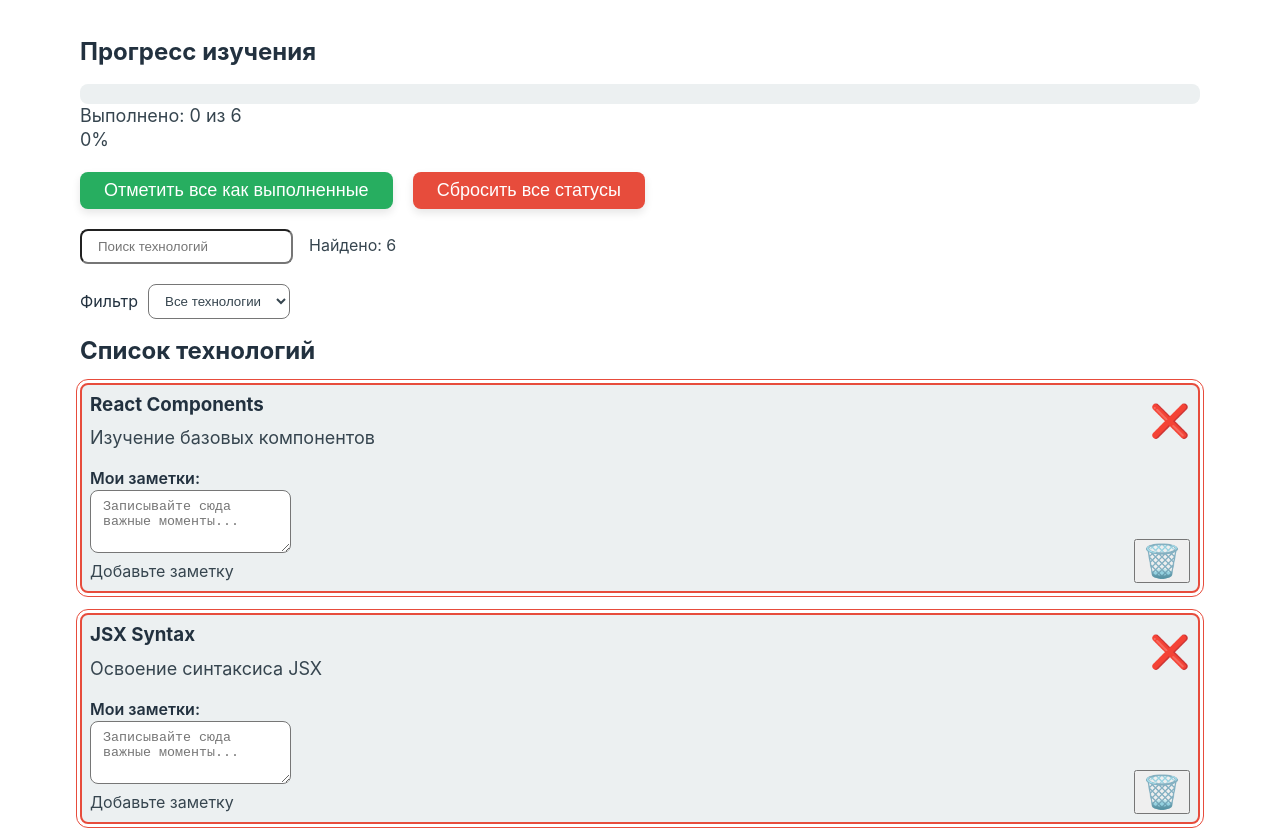
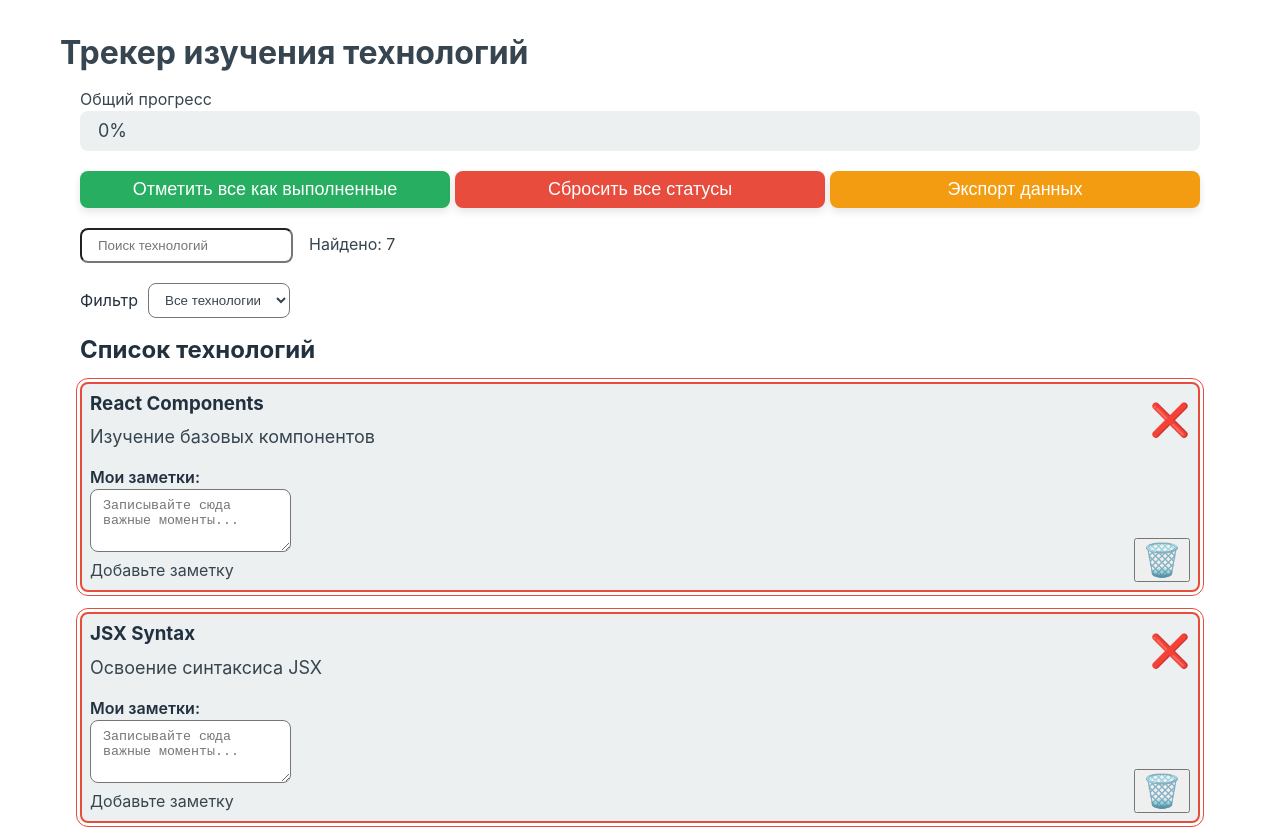
Before and after one commit to YanchikSivova/technology-tracker, a React (Vite) app: page / in a window 1280 px wide. Shown: the top 830 px of the page. Built offline with nearby package versions, Linux system fonts and the light colour scheme.

Commit message:
feat: add export modal for quick actions

```diff
--- a/package.json
+++ b/package.json
@@ -5,6 +5,7 @@
   "type": "module",
   "scripts": {
     "dev": "vite",
+    "start": "vite",
     "build": "vite build",
     "lint": "eslint .",
     "preview": "vite preview"
--- a/src/App.jsx
+++ b/src/App.jsx
@@ -1,109 +1,29 @@
 import './App.css';
-import { useState, useEffect } from 'react';
+import { useState } from 'react';
+import useTechnologies from './hooks/useTechnologies';
 import TechnologyCard from './components/TechnologyCard';
 import ProgressHeader from './components/ProgressHeader';
 import QuickActions from './components/QuickActions';
 import FilterDropdown from './components/FilterDropdown';
 function App() {
-  const [technologies, setTechnologies] = useState([]);
+
+  const{
+    technologies,
+    handleStatusChange,
+    updateTechnologyNotes,
+    handleDeleteTechnology,
+    handleResetAll,
+    handleCompleteAll,
+    progress
+  } = useTechnologies();
+
   const [filter, setFilter] = useState('all');
   const [searchQuery, setSearchQuery] = useState('');
-  useEffect(() => {
-    const saved = localStorage.getItem('techTrackerData');
-    if (saved) {
-      setTechnologies(JSON.parse(saved));
-      console.log('Данные загружены из localStorage');
-    } else {
-      setTechnologies([
-        {
-          id: 1,
-          title: 'React Components',
-          description: 'Изучение базовых компонентов',
-          status: 'not-started',
-          notes: ''
-        },
-        {
-          id: 2,
-          title: 'JSX Syntax',
-          description: 'Освоение синтаксиса JSX',
-          status: 'not-started',
-          notes: ''
-        },
-        {
-          id: 3,
-          title: 'State Management',
-          description: 'Работа с состоянием компонентов',
-          status: 'not-started',
-          notes: ''
-        },
-        {
-          id: 4,
-          title: 'React Hooks',
-          description: 'Изучение основных хуков React',
-          status: 'not-started',
-          notes: ''
-        },
-        {
-          id: 5,
-          title: 'React Router',
-          description: 'Навигация в React приложениях',
-          status: 'not-started',
-          notes: ''
-        },
-        {
-          id: 6,
-          title: 'Context API',
-          description: 'Управление состоянием приложения',
-          status: 'not-started',
-          notes: ''
-        }
-      ]);
-    }
-}, []);
-
-useEffect(() => {
-  if (technologies.length > 0){
-    localStorage.setItem('techTrackerData', JSON.stringify(technologies));
-    console.log('Данные сохранены в localStorage');
-  }
-}, [technologies]);
-
-const handleStatusChange = (id, newStatus) => {
-  setTechnologies(prevTech =>
-    prevTech.map(tech =>
-      tech.id === id ? { ...tech, status: newStatus } : tech
-    )
-  );
-};
 
   const searchedTechnologies = technologies.filter(tech =>
-  tech.title.toLowerCase().includes(searchQuery.toLowerCase())||
+    tech.title.toLowerCase().includes(searchQuery.toLowerCase()) ||
     tech.description.toLowerCase().includes(searchQuery.toLowerCase())
   );
-
-const handleDeleteTechnology = (id) => {
-  setTechnologies(prevTech => prevTech.filter(tech => tech.id !== id));
-};
-
-const handleResetAll = () => {
-  setTechnologies(prevTech =>
-    prevTech.map(tech => ({ ...tech, status: 'not-started' }))
-  );
-};
-
-const handleCompleteAll = () => {
-  setTechnologies(prevTech =>
-    prevTech.map(tech => ({ ...tech, status: 'completed' }))
-  )
-}
-
-const updateTechnologyNotes = (techId, newNotes) => {
-  setTechnologies(prevTech => prevTech.map(tech =>
-    tech.id === techId ? { ...tech, notes: newNotes } : tech
-  )
-  );
-};
-
 
   const filteredTechnologies = technologies.filter(tech => {
     switch (filter) {
@@ -124,13 +44,24 @@ const handleFilterChange = (newFilter) => {
 
   return (
     <div className="App">
-    <ProgressHeader technologies={technologies} />
-    <QuickActions onCompleteAll={handleCompleteAll} onResetAll={handleResetAll} />
+      <header className='app-header'>
+        <h1>Трекер изучения технологий</h1>
+        <ProgressHeader
+        progress={progress}
+        label="Общий прогресс"
+        animated={true}
+        />
+      </header>
+      <QuickActions
+       onCompleteAll={handleCompleteAll}
+       onResetAll={handleResetAll}
+       technologies={technologies}
+        />
       <div className='search-box'>
         <input type='text'
           placeholder='Поиск технологий'
           value={searchQuery}
-      onChange={(e)=>setSearchQuery(e.target.value)}
+          onChange={(e) => setSearchQuery(e.target.value)}
         />
         <span>Найдено: {searchedTechnologies.length}</span>
       </div>
--- /dev/null
+++ b/src/components/Modal.jsx
@@ -0,0 +1,21 @@
+function Modal({isOpen, onClose, title, children}){
+    if(!isOpen) return null;
+
+    return(
+        <div className="modal-overlay" onClick={onClose}>
+            <div className="modal-content" onClick={(e)=>e.stopPropagation()}>
+                <div className="modal-header">
+                    <h3>{title}</h3>
+                    <button className="modal-close" onClick={onClose}>
+                        ×
+                    </button>
+                </div>
+                <div className="modal-body">
+                    {children}
+                </div>
+            </div>
+        </div>
+    );
+}
+
+export default Modal;
--- a/src/components/ProgressHeader.css
+++ b/src/components/ProgressHeader.css
@@ -3,19 +3,9 @@
     margin-bottom: 0;
 }
 
-.progress-header h2{
-    color: var(--color-title);
-}
-
-.progress-header p{
-    margin: 0;
-    font-size: 18px;
-    color: var(--color-primary);
-}
-
 .progress-bar{
     width: 100%;
-    height: 20px;
+    height: 40px;
     background-color: var(--color-cards);
     border-radius: 8px;
     overflow: hidden;
@@ -25,4 +15,15 @@
     height: 100%;
     background-color: var(--color-completed);
     transition: width 0.3s ease;
+    position: relative;
 }
+
+.progress-fill span{
+    margin: 0;
+    font-size: 18px;
+    color: var(--color-primary);
+    position: absolute;
+    top: 50%;
+    transform: translateY(-50%);
+    left: 18px;
+}
--- a/src/components/ProgressHeader.jsx
+++ b/src/components/ProgressHeader.jsx
@@ -1,21 +1,17 @@
 import './ProgressHeader.css'
 
-function ProgressHeader({ technologies }) {
-    const completedCount = technologies.filter(technology => technology.status === 'completed').length;
-    const totalCount = technologies.length;
-    const progressPercentage = totalCount > 0 ? Math.round((completedCount / totalCount) * 100) : 0;
+function ProgressHeader({ progress, label, animated = true }) {
+
     return (
         <div className="progress-header">
-            <h2>Прогресс изучения</h2>
+            {label && <div className='progress-label'>{label}</div>}
             <div className="progress-bar">
-                <div className="progress-fill" style={{ width: `${progressPercentage}%` }}></div>
-            </div>
-            <div className="progress-stats">
-                <p>Выполнено: {completedCount} из {totalCount}</p>
-                <p>{progressPercentage}%</p>
+                <div className={`progress-fill ${animated? 'animated' : ''}`} style={{ width: `${progress}%` }}>
+                    <span className='progress-text'>{progress}%</span>
+                </div>
             </div>
         </div>
     );
 }
 
-export default ProgressHeader
+export default ProgressHeader;
--- a/src/components/QuickActions.css
+++ b/src/components/QuickActions.css
@@ -1,9 +1,15 @@
 .quick-actions{
-    display: flex;
-    align-self: center;
-    gap: 20px;
     margin: 20px;
     margin-bottom: 0;
+}
+
+.action-buttons{
+    /* display: flex;
+    align-self: center;
+    justify-content: space-between; */
+    display: grid;
+    grid-template-columns: repeat(3, 1fr);
+    gap: 5px;
 }
 
 .quick-actions button{
@@ -22,3 +28,7 @@
 .reset-button{
     background-color: var(--color-not-started);
 }
+
+.export-button{
+    background-color: var(--color-in-progress);
+}
--- a/src/components/QuickActions.jsx
+++ b/src/components/QuickActions.jsx
@@ -1,14 +1,70 @@
 import './QuickActions.css'
+import { useState } from 'react';
+import Modal from './Modal';
+function QuickActions({ onResetAll, onCompleteAll, technologies }) {
+    const [showExportModal, setShowExportModal] = useState(false);
+    const handleExport = () => {
+        const data = {
+            exportedAt: new Date().toISOString(),
+            version: '1.0',
+            totalTechnologies: technologies.length,
+            completedCount: technologies.filter(tech => tech.status === 'completed').length,
+            technologies: technologies
+        };
 
-function QuickActions({ onResetAll, onCompleteAll}){
+        const dataStr = JSON.stringify(data, null, 2);
+
+        const blob = new Blob([dataStr], { type: 'application/json' });
+        const url = URL.createObjectURL(blob);
+        const link = document.createElement('a');
+        link.href = url;
+        link.download = `technology-tracker-export-${new Date().toISOString().split('T')[0]}.json`;
+        document.body.appendChild(link);
+        link.click();
+        document.body.removeChild(link);
+        URL.revokeObjectURL(url);
+
+        setShowExportModal(true);
+
+    }
+
+
     return (
         <div className="quick-actions">
+            {/* <h3>Быстрые действия</h3> */}
+            <div className='action-buttons'>
                 <button className="complete-button" onClick={onCompleteAll}>
                     Отметить все как выполненные
                 </button>
                 <button className="reset-button" onClick={onResetAll}>
                     Сбросить все статусы
                 </button>
+                <button className='export-button' onClick={handleExport}>
+                    Экспорт данных
+                </button>
+            </div>
+            <Modal
+            isOpen={showExportModal}
+            onClose={()=> setShowExportModal(false)}
+            title="Экспорт данных">
+                <div className='export-modal-content'>
+                    <p>Данные успешно экспортированы!</p>
+                    <p>Файл был автоматически скачан в формате JSON.</p>
+                    <div className='export-stats'>
+                        <p><strong>Статистика экспорта: </strong></p>
+                        <ul>
+                            <li>Всего технологий: {technologies.length}</li>
+                            <li>Выполнено: {technologies.filter(tech => tech.status === 'completed').length}</li>
+                            <li>В процессе: {technologies.filter(tech => tech.status === 'in-progress').length}</li>
+                            <li>Не начато: {technologies.filter(tech => tech.status === 'not-started').length}</li>
+                        </ul>
+                    </div>
+                    <button className='modal-close-button'
+                    onClick={()=>setShowExportModal(false)}>
+                        Закрыть
+                    </button>
+                </div>
+            </Modal>
         </div>
     );
 }
--- /dev/null
+++ b/src/hooks/useLocalStorage.js
@@ -0,0 +1,24 @@
+import { useState, useEffect } from "react";
+
+function useLocalStorage(key, initialValue){
+    const [value, setValue] = useState(()=>{
+        try{
+            const item = window.localStorage.getItem(key);
+            return item? JSON.parse(item):initialValue;
+        }catch (error){
+            console.error(`Error reading localStorage key "${key}": `, error);
+            return initialValue;
+        }
+    });
+
+    useEffect(()=>{
+        try{
+            window.localStorage.setItem(key, JSON.stringify(value));
+        }catch (error){
+            console.error(`Error setting localStorage key "${key}": `, error);
+        }
+    }, [key, value]);
+    return [value, setValue];
+}
+
+export default useLocalStorage;
--- /dev/null
+++ b/src/hooks/useTechnologies.js
@@ -0,0 +1,114 @@
+import useLocalStorage from "./useLocalStorage";
+
+const initialTechnologies = [
+    {
+        id: 1,
+        title: 'React Components',
+        description: 'Изучение базовых компонентов',
+        status: 'not-started',
+        notes: '',
+        category: 'frontend'
+    },
+    {
+        id: 2,
+        title: 'JSX Syntax',
+        description: 'Освоение синтаксиса JSX',
+        status: 'not-started',
+        notes: '',
+        category: 'frontend'
+    },
+    {
+        id: 3,
+        title: 'State Management',
+        description: 'Работа с состоянием компонентов',
+        status: 'not-started',
+        notes: '',
+        category: 'frontend'
+    },
+    {
+        id: 4,
+        title: 'React Hooks',
+        description: 'Изучение основных хуков React',
+        status: 'not-started',
+        notes: '',
+        category: 'frontend'
+    },
+    {
+        id: 5,
+        title: 'React Router',
+        description: 'Навигация в React приложениях',
+        status: 'not-started',
+        notes: '',
+        category: 'frontend'
+    },
+    {
+        id: 6,
+        title: 'Context API',
+        description: 'Управление состоянием приложения',
+        status: 'not-started',
+        notes: '',
+        category: 'frontend'
+    },
+    {
+        id: 7,
+        title: 'Node.js Basics',
+        description: 'Основы серверного JavaScript',
+        status: 'not-started',
+        notes: '',
+        category: 'backend'
+    }
+];
+
+function useTechnologies() {
+    const [technologies, setTechnologies] = useLocalStorage('technologies', initialTechnologies);
+
+    const handleStatusChange = (id, newStatus) => {
+        setTechnologies(prevTech =>
+            prevTech.map(tech =>
+                tech.id === id ? { ...tech, status: newStatus } : tech
+            )
+        );
+    };
+
+    const updateTechnologyNotes = (techId, newNotes) => {
+        setTechnologies(prevTech => prevTech.map(tech =>
+            tech.id === techId ? { ...tech, notes: newNotes } : tech
+        )
+        );
+    };
+
+    const handleDeleteTechnology = (id) => {
+        setTechnologies(prevTech => prevTech.filter(tech => tech.id !== id));
+    };
+
+    const handleResetAll = () => {
+        setTechnologies(prevTech =>
+            prevTech.map(tech => ({ ...tech, status: 'not-started' }))
+        );
+    };
+
+    const handleCompleteAll = () => {
+        setTechnologies(prevTech =>
+            prevTech.map(tech => ({ ...tech, status: 'completed' }))
+        )
+    };
+
+    const calculateProgress = ()=>{
+        if(technologies.length === 0) return 0;
+        const completed = technologies.filter(tech=> tech.status === 'completed').length;
+
+        return Math.round((completed / technologies.length)*100);
+    };
+
+    return{
+        technologies,
+        handleStatusChange,
+        updateTechnologyNotes,
+        handleDeleteTechnology,
+        handleResetAll,
+        handleCompleteAll,
+        progress: calculateProgress()
+    };
+}
+
+export default useTechnologies;
```
Lines whose indentation alone changed are shown as unchanged.
